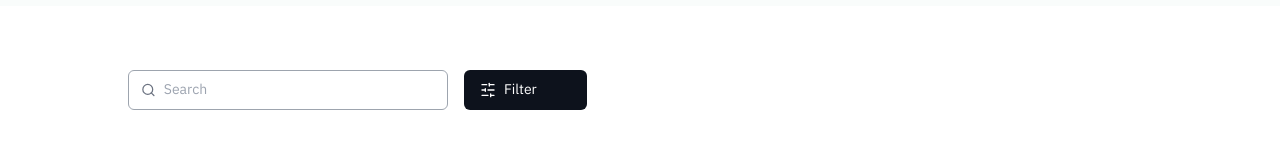
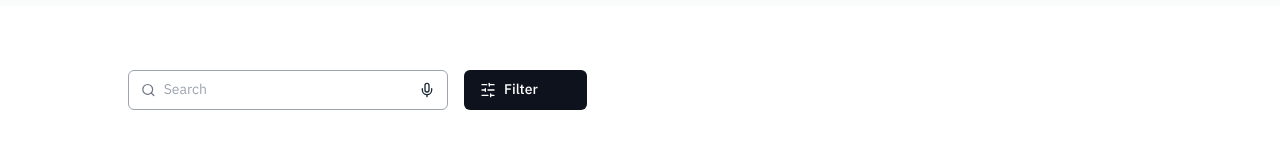
Before and after one commit to Haifaa-t/Musaned, a Next.js app: page /issuing-a-visa in a window 1280 px wide. Shown: the part 318-473 px from the top of the page. Built offline with nearby package versions, Linux system fonts and the light colour scheme.

Commit message:
Update Visa.js

```diff
--- a/components/service-hub/Visa.js
+++ b/components/service-hub/Visa.js
@@ -1,7 +1,7 @@
 "use client";
 
 import { useState } from "react";
-import { Search, SlidersHorizontal } from "lucide-react";
+import { Search, SlidersHorizontal, Mic } from "lucide-react";
 import {
   Accordion,
   AccordionItem,
@@ -29,10 +29,11 @@ export default function Visa() {
   const [activeTab, setActiveTab] = useState("All");
 
   return (
-    <section className="w-full bg-white px-4 sm:px-6 lg:px-32 py-16 space-y-8">
+    <section className="w-full bg-white px-4 sm:px-6 lg:px-32 py-16 space-y-8 font-ibm">
       {/* Search + Filter */}
       <div className="flex flex-col sm:flex-row items-start sm:items-center gap-4">
-        <div className="flex items-center border border-[#9DA4AE] rounded-sm px-3 py-2 w-full max-w-xs h-10">
+        <div className="flex items-center justify-between border border-[#9DA4AE] rounded-sm px-3 py-2 w-full max-w-xs h-10">
+          <div className="flex items-center flex-1">
             <Search className="w-4 h-4 text-[#6B7280] mr-2" />
             <input
               type="text"
@@ -40,8 +41,12 @@ export default function Visa() {
               className="outline-none w-full text-sm text-[#1F2A37] placeholder:text-[#9CA3AF]"
             />
           </div>
+          <button className="ml-2">
+            <Mic className="w-4 h-4 text-[#1F2A37]" />
+          </button>
+        </div>
 
-        <button className="flex items-center gap-2 h-10 px-4 min-w-[123px] rounded-sm bg-[#0D121C] text-white text-sm">
+        <button className="flex items-center gap-2 h-10 px-4 min-w-[123px] rounded-sm bg-[#0D121C] text-white text-sm font-medium">
           <SlidersHorizontal className="w-4 h-4" />
           Filter
         </button>
@@ -78,11 +83,14 @@ export default function Visa() {
                 index !== 0 ? "border-t border-[#D2D6DB]" : ""
               } hover:shadow-md hover:bg-[#FAFAFA]`}
             >
-              <AccordionTrigger className="text-[#161616] font-semibold text-[16px] leading-[24px] tracking-normal hover:no-underline">
+              <AccordionTrigger className="text-[#161616] font-semibold text-[16px] leading-[24px] hover:no-underline">
                 {question}
               </AccordionTrigger>
               <AccordionContent className="text-[#4B5563] text-[14px] leading-[22px] font-normal max-w-[768px] mt-2">
-                The accordion component delivers large amounts of content in a small space through progressive disclosure. The user gets key details about the underlying content and can choose to expand that content within the constraints of the accordion.
+                The accordion component delivers large amounts of content in a
+                small space through progressive disclosure. The user gets key
+                details about the underlying content and can choose to expand
+                that content within the constraints of the accordion.
               </AccordionContent>
             </AccordionItem>
           ))}
```
Lines whose indentation alone changed are shown as unchanged.
